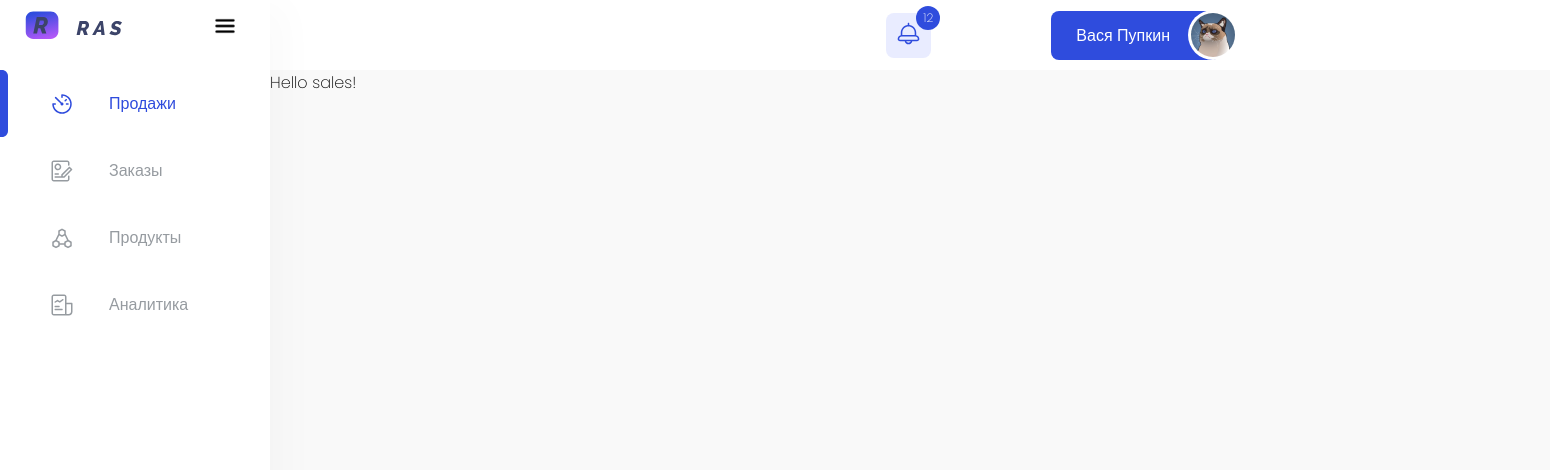
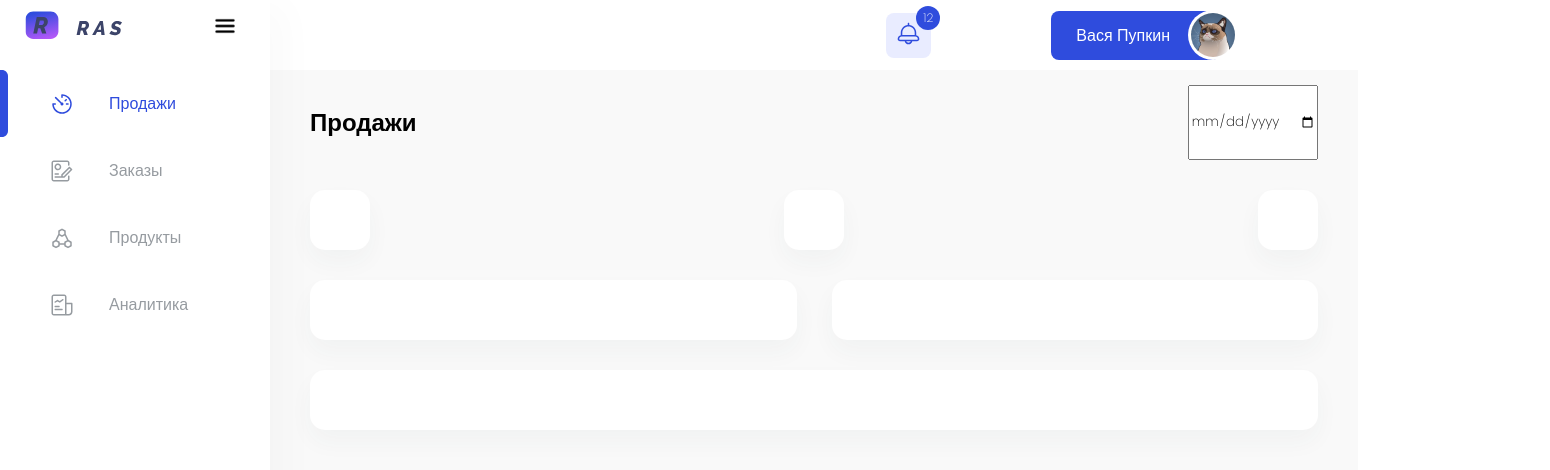
Before and after one commit to novecento050795/kuralay-project, a React (Create React App) app: page /sales in a window 1280 px wide. Shown: the top 470 px of the page, 1550 px wide, since content can reach past the window. Built offline with nearby package versions, Linux system fonts and the light colour scheme.

Commit message:
markup of sales page

```diff
--- a/src/App.css
+++ b/src/App.css
@@ -77,7 +77,7 @@
 
 .app-main {
   background-color: #F9F9F9;
-  width: 100%;
+  width: 85vw;
   height: 100%;
   margin-left: 270px;
   transition: margin-left 0.3s;
--- a/src/pages/sales.js
+++ /dev/null
@@ -1,7 +0,0 @@
-export default function Sales() {
-  return (
-    <div>
-      Hello sales!
-    </div>
-  );
-}
--- /dev/null
+++ b/src/pages/sales/sales.css
@@ -0,0 +1,37 @@
+.sales-main {
+    height: 100%;
+    display: flex;
+    flex-direction: column;
+    gap: 30px;
+    padding: 15px 40px;
+}
+
+.sales-main div div {
+    box-shadow: 0px 12px 23px rgba(62, 73, 84, 0.04);
+    background-color: #fff;
+    border-radius: 15px;
+    padding: 30px;
+}
+
+.sales-header {
+    display: flex;
+    flex-direction: row;
+    justify-content: space-between;
+    width: 100%;
+}
+
+.sales-header-dashboard {
+    display: flex;
+    flex-direction: row;
+    justify-content: space-between;
+}
+
+.sales-main-dashboards {
+    display: flex;
+    flex-direction: row;
+    gap: 35px;
+}
+
+.sales-main-dashboards div {
+    width: 50%;
+}
--- /dev/null
+++ b/src/pages/sales/sales.js
@@ -0,0 +1,24 @@
+import './sales.css';
+
+export default function Sales() {
+  return (
+    <div className='sales-main'>
+      <div className='sales-header'>
+        <h2>Продажи</h2>
+        <input type="date" />
+      </div>
+      <div className='sales-header-dashboard'>
+        <div className='sales-header-dashboard-revenue'></div>
+        <div className='sales-header-dashboard-orders'></div>
+        <div className='sales-header-dashboard-customers'></div>
+      </div>
+      <div className='sales-main-dashboards'>
+        <div className='sales-main-dashboards-orders'></div>
+        <div className='sales-main-dashboards-revenue'></div>
+      </div>
+      <div className='sales-gistogram-container'>
+        <div className='sales-gistogram'></div>
+      </div>
+    </div>
+  );
+}
```
Also changed, not shown: src/index.js (+4 -4 lines), src/pages/analytics/analytics.js (renamed from src/pages/analytics.js), src/pages/orders/orders.js (renamed from src/pages/orders.js), src/pages/products/products.js (renamed from src/pages/products.js).
